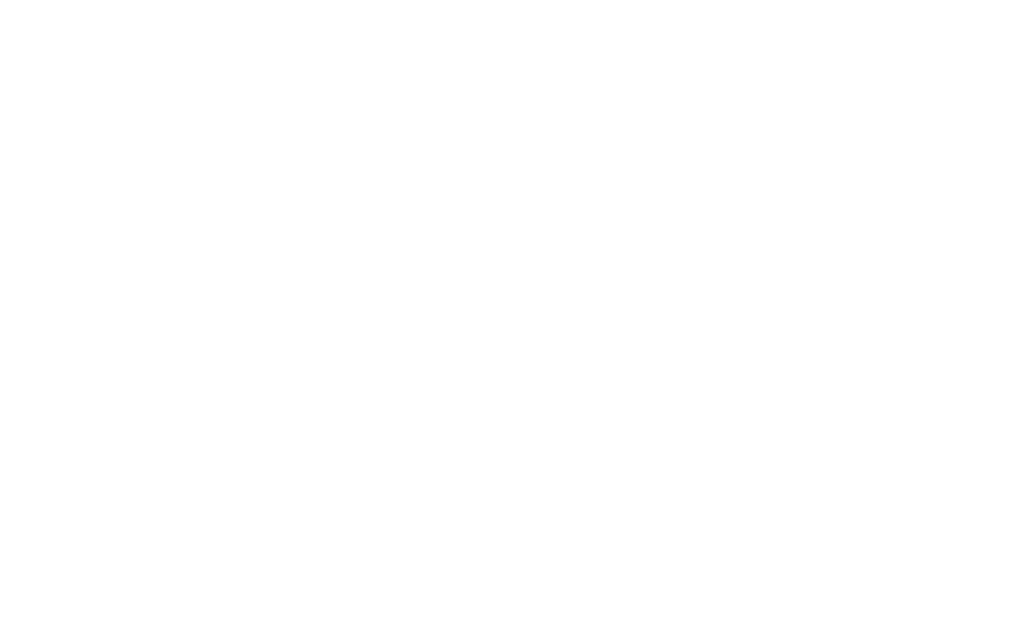
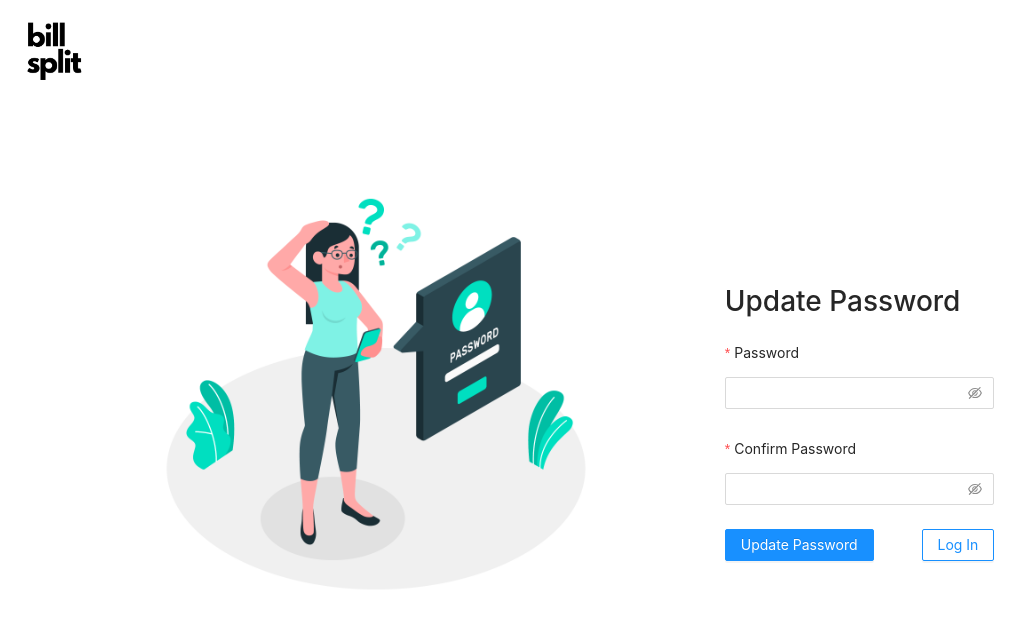
Before and after one commit to muditmahajan21/billsplit-frontend, a React (Create React App) app: page /update-password in a window 1280 px wide. Before the commit this address had no page. Shown: the top 628 px of the page, without its empty margins (0-1029 px from the left). Built offline with nearby package versions, Linux system fonts and the light colour scheme.

Commit message:
add forgot password page

```diff
--- a/src/App.js
+++ b/src/App.js
@@ -4,6 +4,7 @@
 import LogIn from './pages/AuthPages/Login';
 import HomePage from './pages/HomePage';
 import ResetPassword from './pages/AuthPages/ResetPassword';
+import UpdatePassword from './pages/AuthPages/UpdatePassword';
 import './App.css';
 
 const App = () => {
@@ -14,6 +15,7 @@
         <Route path="/signup" element={<SignUp />} />
         <Route path="/login" element={<LogIn />} />
         <Route path="/reset-password" element={<ResetPassword />} />
+        <Route path="/update-password/*" element={<UpdatePassword />} />
       </Routes>
     </>
   )
--- /dev/null
+++ b/src/pages/AuthPages/UpdatePassword.js
@@ -0,0 +1,144 @@
+import React, { useState } from "react";
+import { Col, Row, Form, notification, Image, Input, Button } from "antd";
+import { useNavigate, useParams } from "react-router-dom";
+import Header from "../../components/Header";
+import { putService } from "../../services/httpServices";
+import { EyeInvisibleOutlined, EyeTwoTone } from "@ant-design/icons";
+import { useSearchParams } from "react-router-dom";
+
+const UpdatePassword = () => {
+
+  let searchParams = useParams();
+  const token = searchParams['*'];
+  const [form] = Form.useForm();
+  const [loading, setLoading] = useState(false);
+  const navigate = useNavigate();
+
+  const submitForm = async () => {
+    const values = await form.validateFields();
+    setLoading(true);
+    if(values.password !== values.confirmPassword) {
+      notification.error({
+        message: "Error",
+        description: "Passwords do not match",
+      });
+      setLoading(false);
+    } else {
+      values.token = token;
+      const response = await putService("/update-password", values);
+      if(response.data.status) {
+        setLoading(false);
+        notification.success({
+          message: "Success",
+          description: "Password updated successfully!",
+        });
+        form.resetFields();
+      } else {
+        setLoading(false);
+        notification.error({
+          message: "Error",
+          description: response.data.error,
+        })
+      }
+    }
+  }
+
+  return (
+    <>
+      <Header />
+      <div
+        style={{
+          marginTop: "5%",
+          marginLeft: "12%",
+        }}
+      >
+        <Row gutter={[16, 16]}>
+          <Col
+            span={12}
+          >
+            <Image
+              src="/images/forgot.jpg"
+              alt="forgotPassword"
+              preview={false}
+              width="80%"
+            />
+          </Col>
+          <Col span={6}
+            style={{
+              paddingTop: "10%",
+            }}
+          >
+            <h1>
+              Update Password
+            </h1>
+            <Form
+              name="complex-form"
+              labelCol={{ span: 24 }}
+              wrapperCol={{ span: 24 }}
+              initialValues={{ remember: true }}
+              autoComplete="off"
+              requiredMark
+              form={form}
+            >
+              <Form.Item
+                label="Password"
+                name="password"
+                rules={[
+                  {
+                    required: true,
+                    message: "Please input your password!",
+                  },
+                  {
+                    pattern: new RegExp(/^(?=.*[a-z])(?=.*[A-Z])(?=.*[0-9])(?=.{8,})/),
+                    message: "Password must contain at least 8 characters, one uppercase, one lowercase and one number",
+                  }
+                ]}
+              >
+                <Input.Password
+                  iconRender={(visible) => (visible ? <EyeTwoTone /> : <EyeInvisibleOutlined />)}
+                />
+              </Form.Item>
+              <Form.Item
+                label="Confirm Password"
+                name="confirmPassword"
+                rules={[
+                  {
+                    required: true,
+                    message: "Please input your password!",
+                  },
+                ]}
+              >
+                <Input.Password
+                  iconRender={(visible) => (visible ? <EyeTwoTone /> : <EyeInvisibleOutlined />)}
+                />
+              </Form.Item>
+              <Button
+                loading={loading}
+                type="primary"
+                onClick={() => {
+                  submitForm();
+                }}
+              >
+                Update Password
+              </Button>
+              <Button
+                ghost
+                style={{
+                  float: "right"
+                }}
+                type="primary"
+                onClick={() => {
+                  navigate("/login");
+                }}
+              >
+                Log In
+              </Button>
+            </Form>
+          </Col>
+        </Row>
+      </div>
+    </>
+  )
+}
+
+export default UpdatePassword;
```
Also changed, not shown: public/images/forgot.jpg (added).
